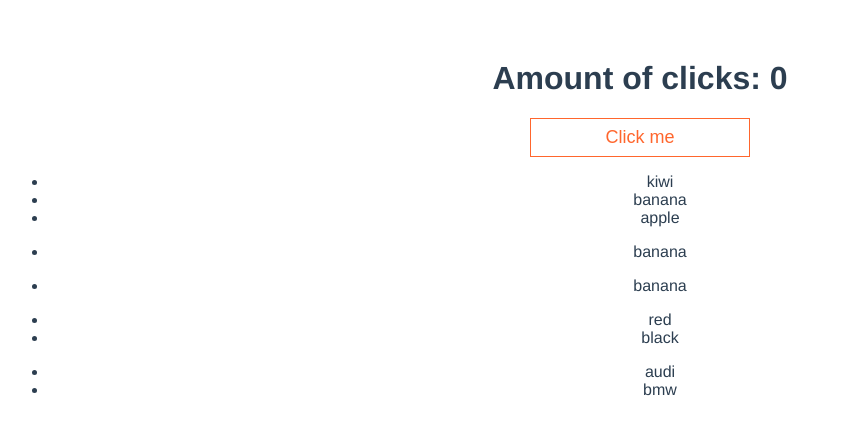
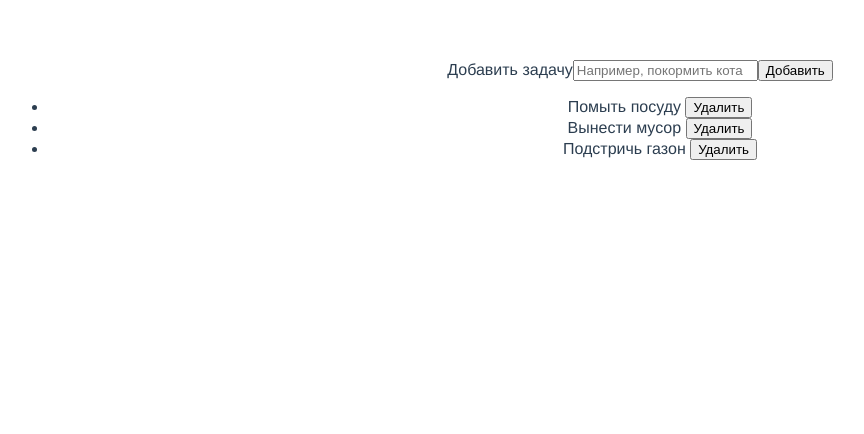
Before and after one commit to Kateryna286/vue-first-app, a Vue app: page / in a window 1280 px wide. Shown: the top 434 px of the page, without its empty margins (0-864 px from the left). Built offline with nearby package versions, Linux system fonts and the light colour scheme.

Commit message:
Added todos

```diff
--- a/src/App.vue
+++ b/src/App.vue
@@ -1,21 +1,33 @@
 <template>
   <div :id="$style.app">
-    <h1>{{ title }}</h1>
-    <Button @click="increment" outlined>Click me</Button>
-    <DirectivesTest />
+    <!-- <h1>{{ title }}</h1>
+    <Button @click="increment" outlined>Click me</Button> -->
+    <!-- <DirectivesTest /> -->
+    <!-- <Todos/> -->
+    <!-- <Test1/>
+    <Test2/> -->
+    <ListTodos/>
   </div>
 </template>
 
 <script>
 
-import Button from './components/Button.vue'
-import DirectivesTest from './components/DirectivesTest.vue'
+//import Button from './components/Button.vue'
+// import DirectivesTest from './components/DirectivesTest.vue'
+// import Todos from './components/Todos.vue'
+// import Test1 from './components/Test1.vue'
+// import Test2 from './components/Test2.vue'
+import ListTodos from './components/ListTodos.vue'
 
 export default {
   name: 'App',
   components: {
-    Button,
-    DirectivesTest
+    //Button,
+    // DirectivesTest,
+    // Todos,
+    // Test1,
+    // Test2,
+    ListTodos
   },
   data() {
     return {
--- /dev/null
+++ b/src/components/ListTodos.vue
@@ -0,0 +1,66 @@
+<template>
+  <div>
+    <form v-on:submit.prevent="addNewTodo">
+      <label for="new-todo">Добавить задачу</label>
+      <input
+        v-model="newTodoText"
+        id="new-todo"
+        placeholder="Например, покормить кота"
+      />
+      <button>Добавить</button>
+    </form>
+    <ul>
+      <li
+        is="todoItem"
+        v-for="(todo, index) in todos"
+        v-bind:key="todo.id"
+        v-bind:title="todo.title"
+        v-on:remove="todos.splice(index, 1)"
+      ></li>
+    </ul>
+  </div>
+</template>
+
+<script>
+import todoItem from "./Todos.vue";
+
+export default {
+  name: "ListTodos",
+  components: {
+    todoItem,
+  },
+  data() {
+    return {
+      newTodoText: "",
+      todos: [
+        {
+          id: 1,
+          title: "Помыть посуду",
+        },
+        {
+          id: 2,
+          title: "Вынести мусор",
+        },
+        {
+          id: 3,
+          title: "Подстричь газон",
+        },
+      ],
+      nextTodoId: 4,
+    };
+  },
+  methods: {
+    addNewTodo() {
+      this.todos.push({
+        id: this.nextTodoId,
+        title: this.newTodoText,
+      });
+
+      this.nextTodoId +=1;
+      this.newTodoText = "";
+    },
+  },
+};
+</script>
+
+<style lang="scss" scoped></style>
--- /dev/null
+++ b/src/components/Test1.vue
@@ -0,0 +1,21 @@
+<template>
+  <div id="app">
+      <span v-bind:title="messageKu" v-if="seen">Ku!</span>
+    {{ message }}
+  </div>
+</template>
+
+<script>
+export default {
+  name: "Test1",
+  data() {
+    return {
+      message: "Hello Vue!",
+      messageKu: "Ku!",
+      seen: false
+    };
+  },
+};
+</script>
+
+<style lang="scss" scoped></style>
--- /dev/null
+++ b/src/components/Test2.vue
@@ -0,0 +1,23 @@
+<template>
+    <div id="app-2">
+  <span v-bind:title="message">
+    Наведи на меня курсор на пару секунд,
+    чтобы увидеть динамически связанное значение title!
+  </span>
+</div>
+</template>
+
+<script>
+    export default {
+        name: "Test2",
+        data() {
+            return {
+                message: 'Вы загрузили эту страницу: ' + new Date().toLocaleString()
+            }
+        }
+    }
+</script>
+
+<style lang="scss" scoped>
+
+</style>
--- /dev/null
+++ b/src/components/Todos.vue
@@ -0,0 +1,15 @@
+<template>
+    <li>{{ title }}
+      <button v-on:click="$emit('remove')">Удалить</button>
+    </li>
+</template>
+
+<script>
+export default {
+    name: "todoItem",
+    props: ['title']
+}
+
+</script>
+
+<style lang="scss" scoped></style>
```
